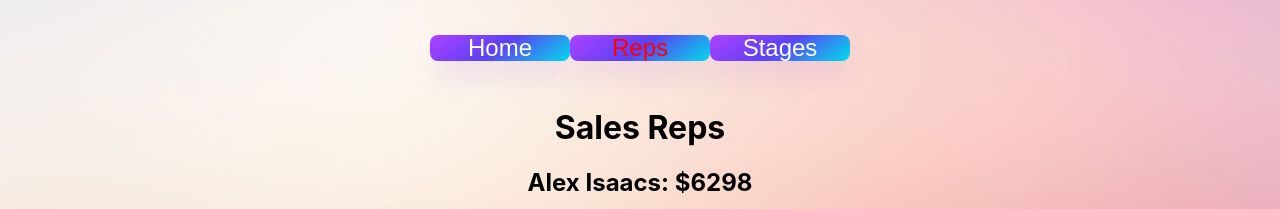
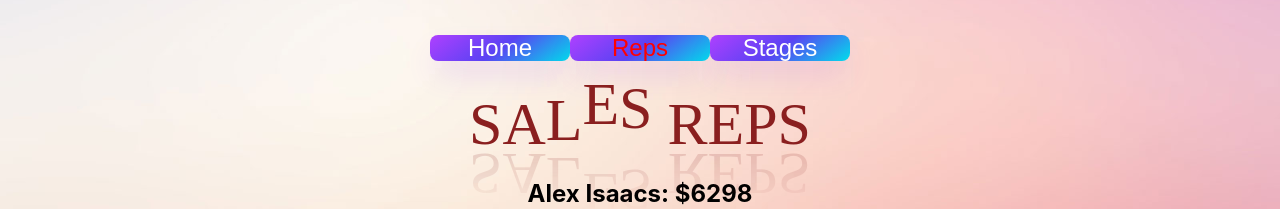
Before and after one commit to Alexisaacs18/salesForcasting, a React (Create React App) app in the folder sales-forcasting/: page /reps in a window 1280 px wide. Shown: the part 233-442 px from the top of the page. Built offline with nearby package versions, Linux system fonts and the light colour scheme; data requests are answered from the project's data file.

Commit message:
Stage names

```diff
--- a/sales-forcasting/src/Components/RepPage.js
+++ b/sales-forcasting/src/Components/RepPage.js
@@ -40,7 +40,22 @@ function RepPage() {
 
     return (
         <div className="RepPage">
-            <h1>Sales Reps</h1>
+
+            <div class="waviySales">
+                <span style={{ '--i': 1 }}>S</span>
+                <span style={{ '--i': 2 }}>a</span>
+                <span style={{ '--i': 3 }}>l</span>
+                <span style={{ '--i': 4 }}>e</span>
+                <span style={{ '--i': 5 }}>s</span>
+                <span style={{ '--i': 6 }}>&nbsp;</span>
+                <span style={{ '--i': 7 }}>R</span>
+                <span style={{ '--i': 8 }}>e</span>
+                <span style={{ '--i': 9 }}>p</span>
+                <span style={{ '--i': 10 }}>s</span>
+
+            </div>
+
+
             {totalMRRByRepArray.map((repData) => (
                 <div>
                     <h2 key={repData.rep}>{`${repData.rep}: $${repData.mrr}`}</h2>
--- a/sales-forcasting/src/Components/StagePage.js
+++ b/sales-forcasting/src/Components/StagePage.js
@@ -46,7 +46,7 @@ function StagePage() {
     return (
         <div className="StagePage">
             <h2>
-                <div className="waviy">
+                <div className="waviyRev">
                     <span style={{ '--i': 1 }}>S</span>
                     <span style={{ '--i': 2 }}>t</span>
                     <span style={{ '--i': 3 }}>a</span>
--- a/sales-forcasting/src/index.css
+++ b/sales-forcasting/src/index.css
@@ -490,11 +490,11 @@ code {
   }
 }
 
-.waviy {
+.waviyRev {
   position: relative;
 }
 
-.waviy span {
+.waviyRev span {
   position: relative;
   display: inline-block;
   font-size: 40px;
@@ -511,3 +511,34 @@ code {
     transform: rotateY(360deg)
   }
 }
+
+
+.waviySales {
+  position: relative;
+  -webkit-box-reflect: below -20px linear-gradient(transparent, rgba(0, 0, 0, .2));
+  font-size: 60px;
+}
+
+.waviySales span {
+  font-family: 'Alfa Slab One', cursive;
+  position: relative;
+  display: inline-block;
+  color: #8a1f1f;
+  text-transform: uppercase;
+  animation: waviy 1s infinite;
+  animation-delay: calc(.1s * var(--i));
+
+}
+
+@keyframes waviy {
+
+  0%,
+  40%,
+  100% {
+    transform: translateY(0)
+  }
+
+  20% {
+    transform: translateY(-20px)
+  }
+}
```
